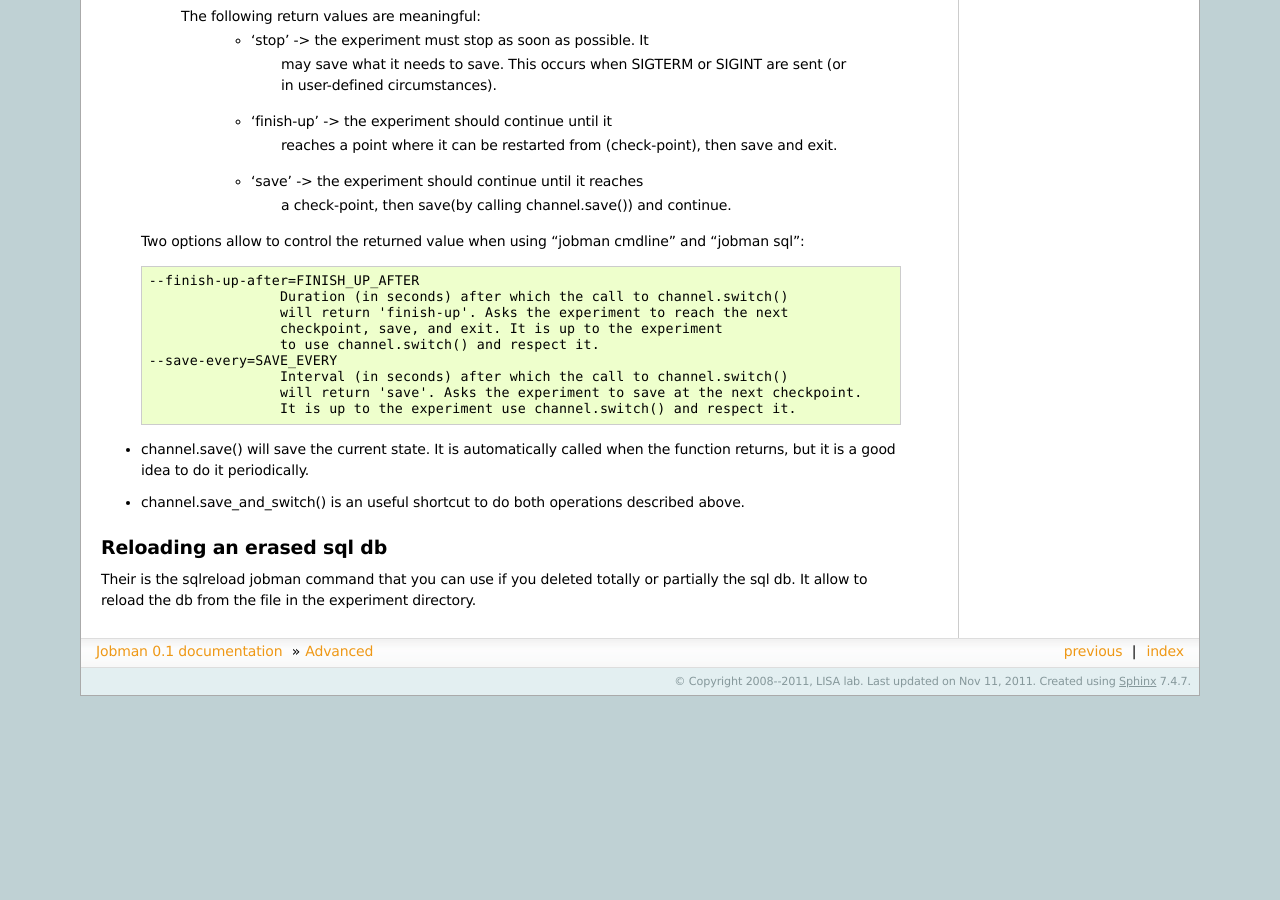
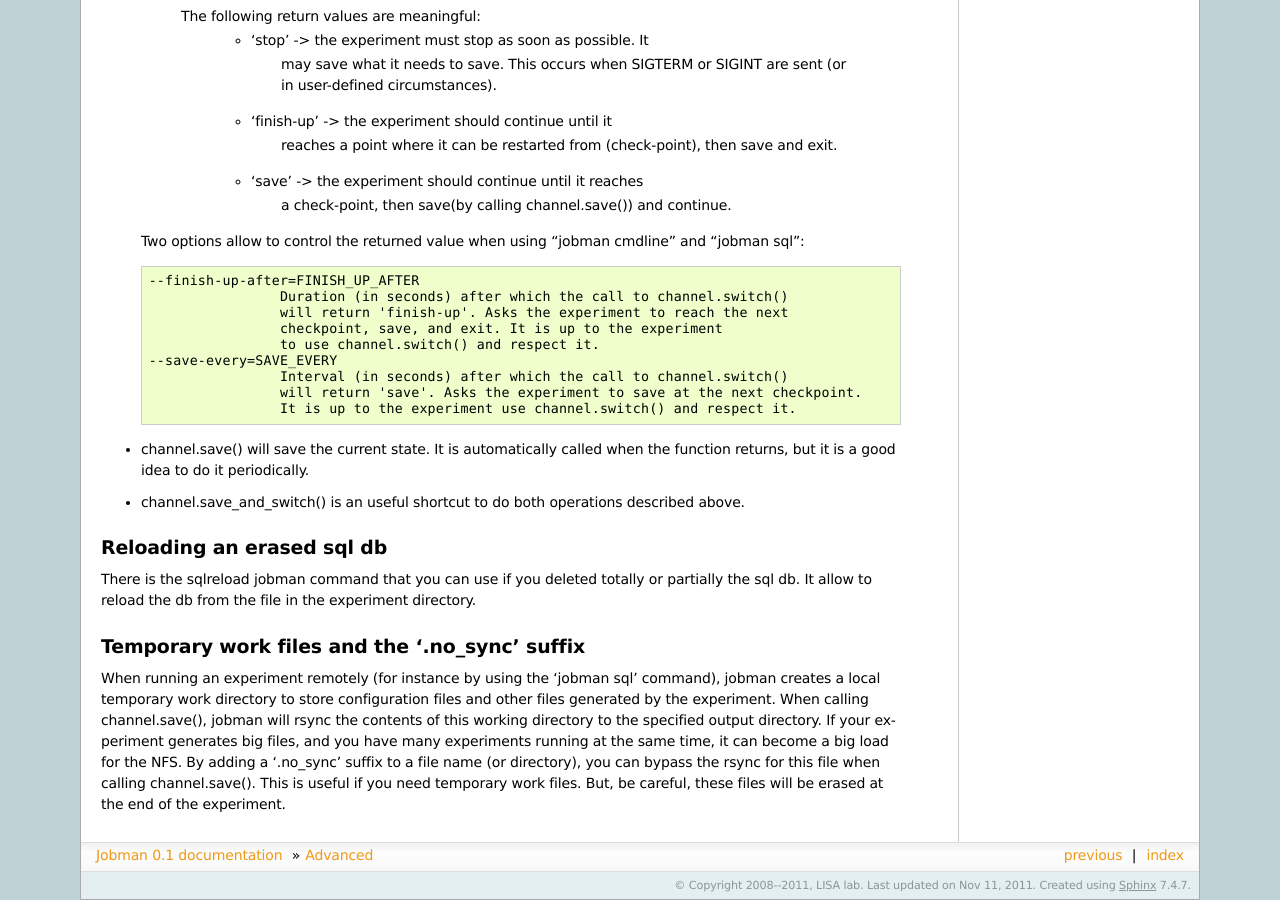
Before and after one commit to crmne/jobman, a Sphinx documentation site: the page built from doc/advanced.txt, in a window 1280 px wide and 900 px high, scrolled down 1861 px. Built offline with Sphinx 7.4.7, drawn with Linux system fonts in a browser that asks for light colours; formulas are drawn with MathJax 3; before the commit the page ends 2557 px from its top, so only the background shows below that; some of the changed text lies outside the part shown.

Commit message:
Added the no_sync option for sql_runner and updated the doc

```diff
--- a/doc/advanced.txt
+++ b/doc/advanced.txt
@@ -176,6 +176,19 @@ channel is an object with the following important methods:
 Reloading an erased sql db
 --------------------------
 
-Their is the sqlreload jobman command that you can use if you deleted totally or
+There is the sqlreload jobman command that you can use if you deleted totally or
 partially the sql db. It allow to reload the db from the file in the experiment
 directory.
+
+Temporary work files and the '.no_sync' suffix
+----------------------------------------------
+
+When running an experiment remotely (for instance by using the 'jobman sql' command),
+jobman creates a local temporary work directory to store configuration files and other
+files generated by the experiment. When calling channel.save(), jobman will rsync the
+contents of this working directory to the specified output directory. If your experiment
+generates big files, and you have many experiments running at the same time, it can
+become a big load for the NFS. By adding a '.no_sync' suffix to a file name (or
+directory), you can bypass the rsync for this file when calling channel.save(). This is
+useful if you need temporary work files. But, be careful, these files will be erased at
+the end of the experiment.
```
Also changed, not shown: 1 other file.
